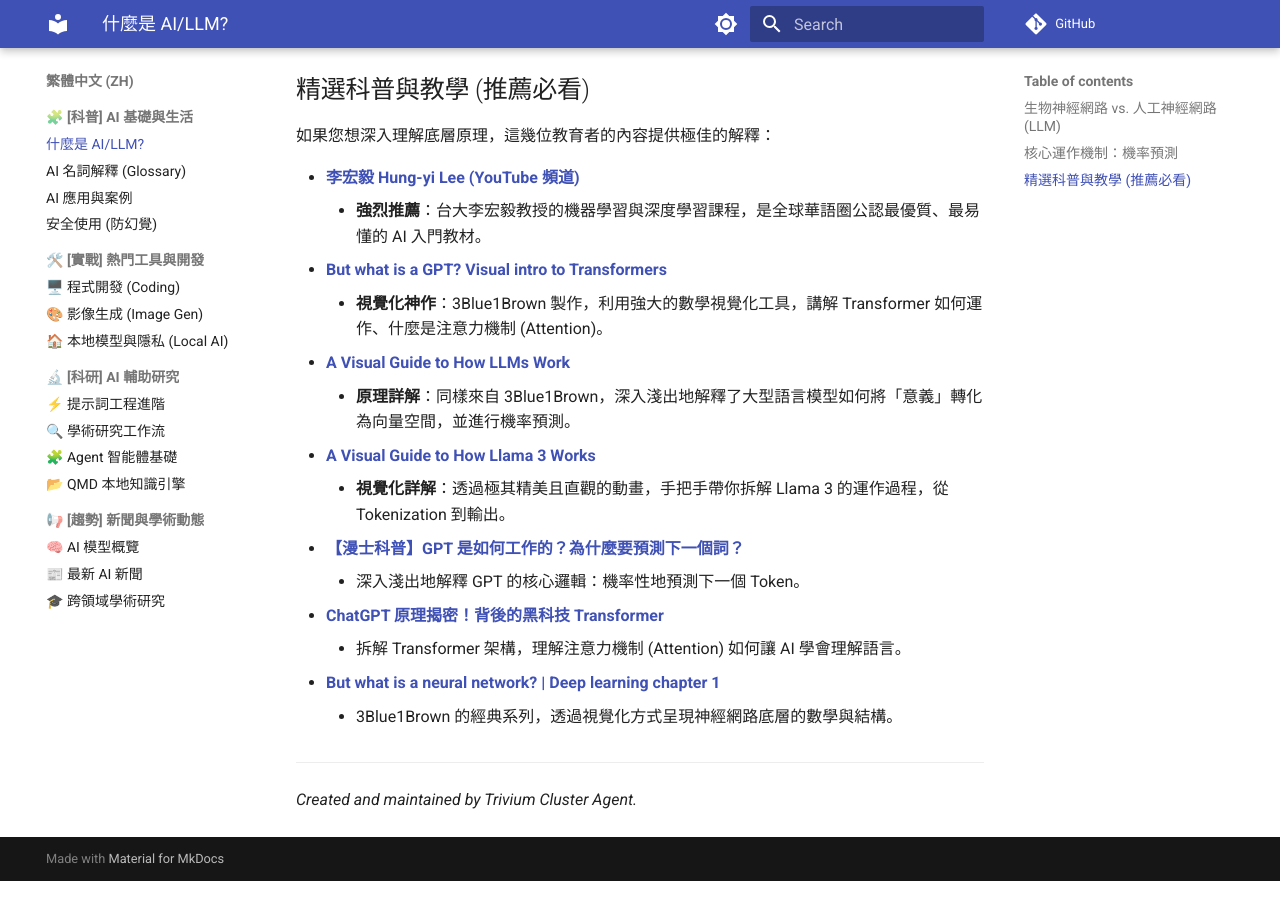
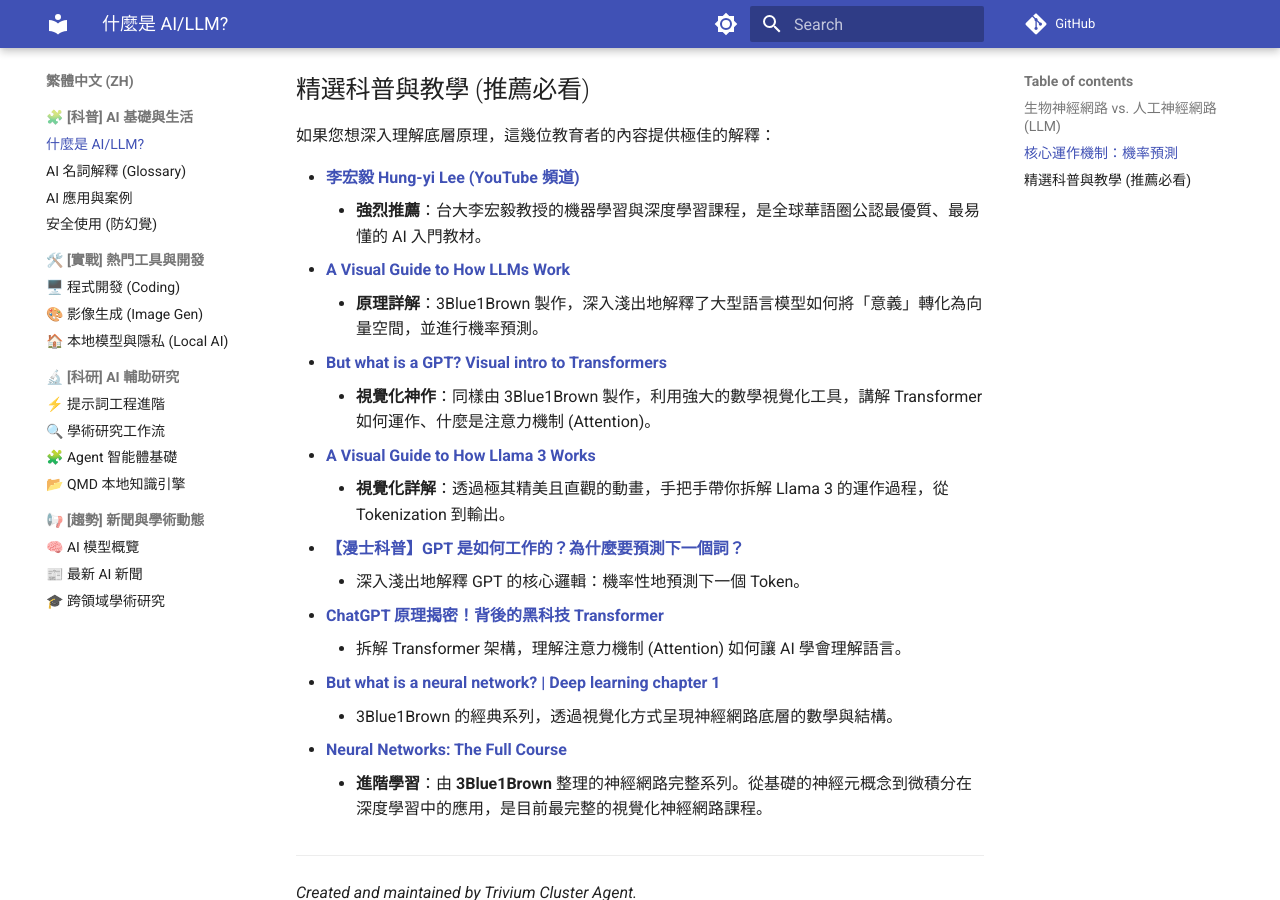
Before and after one commit to ultima6-tw/ai-map, an MkDocs documentation site: the page built from docs/zh/what-is-ai-or-llm.md, in a window 1280 px wide and 900 px high, scrolled down 768 px. Built offline with MkDocs 1.6.1 and Material for MkDocs 9.7.7, drawn with Linux system fonts in a browser that asks for light colours; comment, search, counter and statistics services are not loaded; some of the changed text lies outside the part shown.

Commit message:
feat: add 3Blue1Brown Neural Network Full Course

```diff
--- a/docs/zh/what-is-ai-or-llm.md
+++ b/docs/zh/what-is-ai-or-llm.md
@@ -4,7 +4,7 @@
 
 ## 生物神經網路 vs. 人工神經網路 (LLM)
 
-理解 LLM 的關鍵在於其底層結構：**人工神經網路 (Artificial Neural Networks, ANN)**。
+理解 LLM 的關鍵進在於其底層結構：**人工神經網路 (Artificial Neural Networks, ANN)**。
 
 - **生物神經網路 (Biological Neural Network)**：人類大腦由數千億個神經元組成，透過突觸傳遞電訊號來學習與反應。
 - **人工神經網路 (LLM 的基礎)**：科學家模仿大腦結構，用數學公式模擬神經元的行為。在 LLM 中，這些「模擬神經元」被稱為**參數 (Parameters)**。
@@ -23,10 +23,10 @@
 
 - **[李宏毅 Hung-yi Lee (YouTube 頻道)](https://www.youtube.com/@HungyiLeeNTU)**
     - **強烈推薦**：台大李宏毅教授的機器學習與深度學習課程，是全球華語圈公認最優質、最易懂的 AI 入門教材。
+- **[A Visual Guide to How LLMs Work](https://youtu.be/XLN2x3bAMLQ?si=WpDqG4B9Xk6_6m7b)**
+    - **原理詳解**：3Blue1Brown 製作，深入淺出地解釋了大型語言模型如何將「意義」轉化為向量空間，並進行機率預測。
 - **[But what is a GPT? Visual intro to Transformers](https://youtu.be/wjZofJX0v4M?si=GzK16kE_65k7x_9e)**
-    - **視覺化神作**：3Blue1Brown 製作，利用強大的數學視覺化工具，講解 Transformer 如何運作、什麼是注意力機制 (Attention)。
-- **[A Visual Guide to How LLMs Work](https://youtu.be/XLN2x3bAMLQ?si=WpDqG4B9Xk6_6m7b)**
-    - **原理詳解**：同樣來自 3Blue1Brown，深入淺出地解釋了大型語言模型如何將「意義」轉化為向量空間，並進行機率預測。
+    - **視覺化神作**：同樣由 3Blue1Brown 製作，利用強大的數學視覺化工具，講解 Transformer 如何運作、什麼是注意力機制 (Attention)。
 - **[A Visual Guide to How Llama 3 Works](https://youtu.be/OQ_EhCtNc2M?si=G0kS976G77x_M7N4)**
     - **視覺化詳解**：透過極其精美且直觀的動畫，手把手帶你拆解 Llama 3 的運作過程，從 Tokenization 到輸出。
 - **[【漫士科普】GPT 是如何工作的？為什麼要預測下一個詞？](https://youtu.be/j5N2j6Ydhao?si=awVsdfhlfcYgOsiL)**
@@ -35,6 +35,8 @@
     - 拆解 Transformer 架構，理解注意力機制 (Attention) 如何讓 AI 學會理解語言。
 - **[But what is a neural network? | Deep learning chapter 1](https://youtu.be/aircAruvnKk?si=RCSHOuQ3Svu97AI9)**
     - 3Blue1Brown 的經典系列，透過視覺化方式呈現神經網路底層的數學與結構。
+- **[Neural Networks: The Full Course](https://youtu.be/shM5KhjcY4M?si=Fp7A9S8T_qV_O4E9)**
+    - **進階學習**：由 **3Blue1Brown** 整理的神經網路完整系列。從基礎的神經元概念到微積分在深度學習中的應用，是目前最完整的視覺化神經網路課程。
 
 ---
 *Created and maintained by Trivium Cluster Agent.*
```
Also changed, not shown: docs/en/what-is-ai-or-llm.md (+6 -4 lines).
